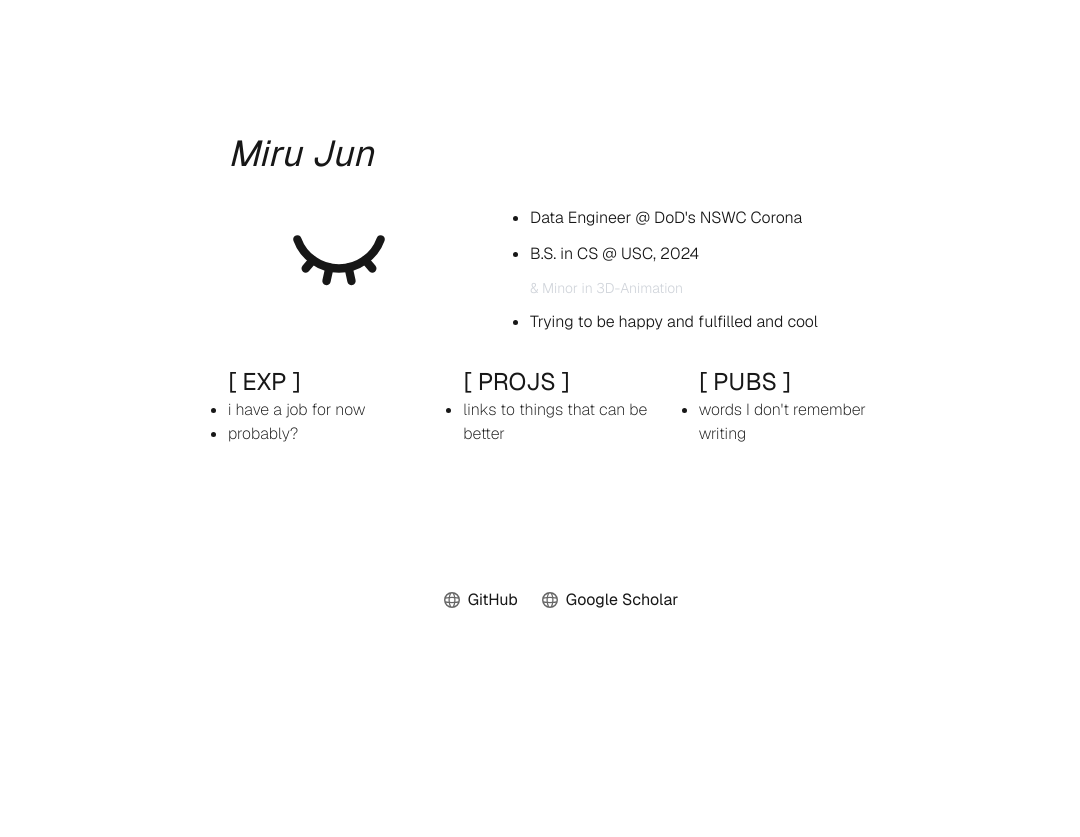
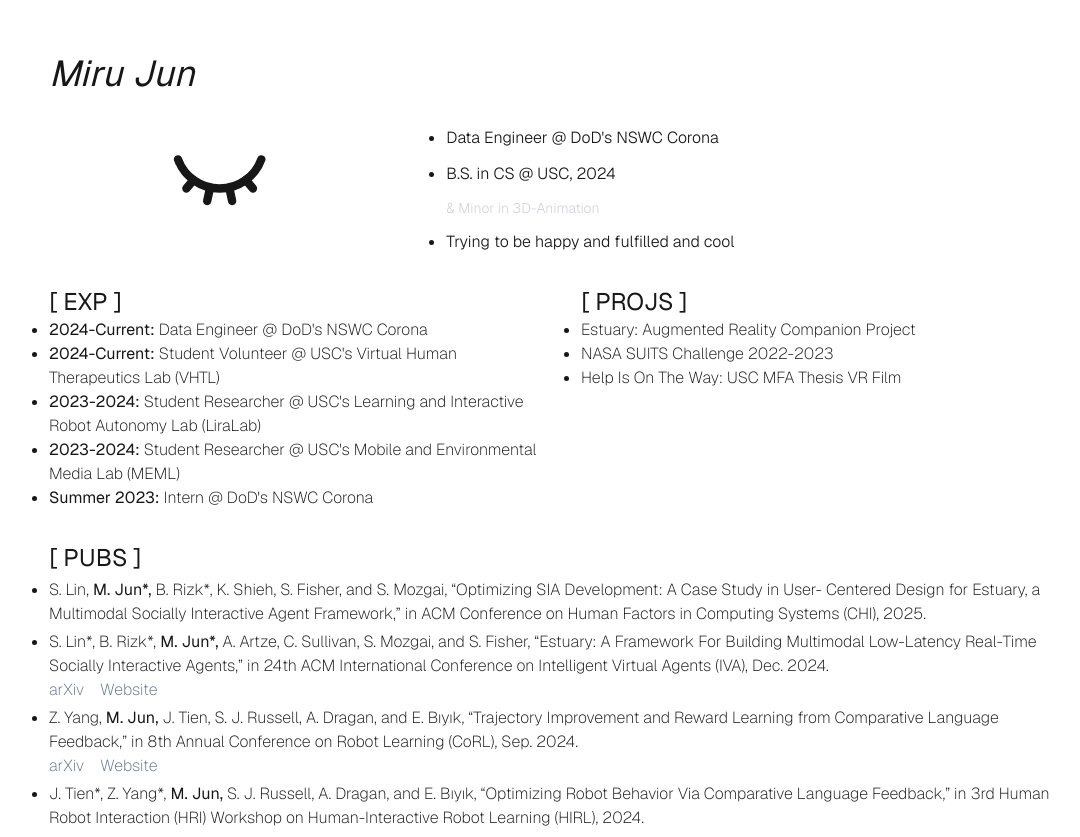
Before and after one commit to lemonlemonde/lemonlemonde.github.io, a Next.js app in the folder lemon-website/: page / in a window 1280 px wide. Shown: the part 110-947 px from the top of the page, without its empty margins (79-1159 px from the left). Before the commit the page ends 800 px from the top, so only its background shows below. Built offline with nearby package versions, Linux system fonts and the light colour scheme.

Commit message:
:construction: More content

```diff
--- a/lemon-website/src/app/page.js
+++ b/lemon-website/src/app/page.js
@@ -5,7 +5,7 @@
 
   return (
     <div className="grid grid-rows-[20px_1fr_20px] items-center justify-items-center min-h-screen p-8 pb-20 gap-16 sm:p-20 font-[family-name:var(--font-geist-sans)]">
-      <main className="flex flex-col gap-8 row-start-2 sm:items-start">
+      <main className="flex flex-col gap-8 row-start-2 sm:items-start max-w-screen-lg">
         {/* main title */}
         <div>
           <h1 className="text-4xl italic">
@@ -15,8 +15,8 @@
 
 
         {/* horizontal blurb */}
-        <div className="flex space-x-20 center w-full">
-          <EyeClosed className="w-1/3" size={100} />
+        <div className="flex space-x-14 center w-full">
+          <EyeClosed className="w-1/3 center" size={100} />
 
           {/* bullet points */}
           <ul className="list-disc space-y-3 font-light w-1/2">
@@ -30,31 +30,70 @@
         {/* verticals */}
         <div className="flex w-full space-x-10">
           {/* job */}
-          <ul className="list-disc font-extralight w-1/3">
+          <ul className="list-disc font-extralight w-1/2">
             <h2 className="text-2xl font-normal">
               [ EXP ]
             </h2>
-            <li>i have a job for now</li>
-            <li>probably?</li>
+            <li><b>2024-Current:</b> Data Engineer @ DoD's NSWC Corona</li>
+            <li><b>2024-Current:</b> Student Volunteer @ USC's Virtual Human Therapeutics Lab (VHTL)</li>
+            <li><b>2023-2024:</b> Student Researcher @ USC's Learning and Interactive Robot Autonomy Lab (LiraLab)</li>
+            {/*
+                • https://www.youtube.com/watch?v=W-ZJ1ijPf8U
+                • https://www.youtube.com/watch?v=8xyuCQlTXEg
+                • https://liralab.usc.edu/comparative-language-feedback/
+                */}
+            <li><b>2023-2024:</b> Student Researcher @ USC's Mobile and Environmental Media Lab (MEML)</li>
+            {/*
+                  • https://storymaps.arcgis.com/collections/1e5f963472f4400da19fcb0e3ccfdd5e?item=1
+                  • https://www.8thwall.com/blog/post/163144919365/meet-the-winners-time-capsule-challenge
+                   */}
+            <li><b>Summer 2023:</b> Intern @ DoD's NSWC Corona</li>
           </ul>
 
           {/* proj links */}
-          <ul className="list-disc font-extralight w-1/3">
+          <ul className="list-disc font-extralight w-1/2">
             <h2 className="text-2xl font-normal">
               [ PROJS ]
             </h2>
-            <li>links to things that can be better</li>
+            <li>Estuary: Augmented Reality Companion Project</li>
+            <li>NASA SUITS Challenge 2022-2023</li>
+            {/*
+            https://viterbischool.usc.edu/news/2023/06/usc-students-advance-augmented-reality-for-artemis-astronauts/
+             */}
+            <li>Help Is On The Way: USC MFA Thesis VR Film</li>
           </ul>
 
-          {/* publications */}
-          <ul className="list-disc font-extralight w-1/3">
-            <h2 className="text-2xl font-normal">
-              [ PUBS ]
-            </h2>
-            <li>words I don't remember writing</li>
-          </ul>
+
         </div>
 
+        {/* publications */}
+        <ul className="list-disc font-extralight w-fit space-y-1">
+          <h2 className="text-2xl font-normal">
+            [ PUBS ]
+          </h2>
+
+          <li>S. Lin, <b>M. Jun*,</b> B. Rizk*, K. Shieh, S. Fisher, and S. Mozgai, “Optimizing SIA Development: A Case Study in User- Centered Design for Estuary, a Multimodal Socially Interactive Agent Framework,” in ACM Conference on Human Factors in Computing Systems (CHI), 2025.</li>
+
+          <div className="flex-col">
+            <li>S. Lin*, B. Rizk*, <b>M. Jun*,</b> A. Artze, C. Sullivan, S. Mozgai, and S. Fisher, “Estuary: A Framework For Building Multimodal Low-Latency Real-Time Socially Interactive Agents,” in 24th ACM International Conference on Intelligent Virtual Agents (IVA), Dec. 2024.</li>
+            <div className="flex space-x-4">
+              <a className="flex text-slate-500 items-center gap-2 hover:underline hover:underline-offset-4" href="https://arxiv.org/abs/2410.20116">arXiv</a>
+              <a className="flex text-slate-500 items-center gap-2 hover:underline hover:underline-offset-4" href="https://estuary-ai.github.io/ ">Website</a>
+            </div>
+          </div>
+
+
+          <div className="flex-col">
+            <li>Z. Yang, <b>M. Jun,</b> J. Tien, S. J. Russell, A. Dragan, and E. Bıyık,  “Trajectory Improvement and Reward Learning from Comparative Language Feedback,” in 8th Annual Conference on Robot Learning (CoRL), Sep. 2024.</li>
+            <div className="flex space-x-4">
+              <a className="flex text-slate-500 items-center gap-2 hover:underline hover:underline-offset-4" href="https://arxiv.org/abs/2410.06401v1">arXiv</a>
+              <a className="flex text-slate-500 items-center gap-2 hover:underline hover:underline-offset-4" href="https://liralab.usc.edu/comparative-language-feedback/">Website</a>
+            </div>
+          </div>
+
+          <li>J. Tien*, Z. Yang*, <b>M. Jun,</b> S. J. Russell, A. Dragan, and E. Bıyık, “Optimizing Robot Behavior Via Comparative Language Feedback,” in 3rd Human Robot Interaction (HRI) Workshop on Human-Interactive Robot Learning (HIRL), 2024.</li>
+          <li>M. Potter*, and <b>M. Jun*,</b> “Do Bayesian Neural Networks Improve Weapon System Predictive Maintenance?,” in Annual Reliability and Maintainability Symposium (RAMS), Jan. 2024.</li>
+        </ul>
 
 
       </main>
```
